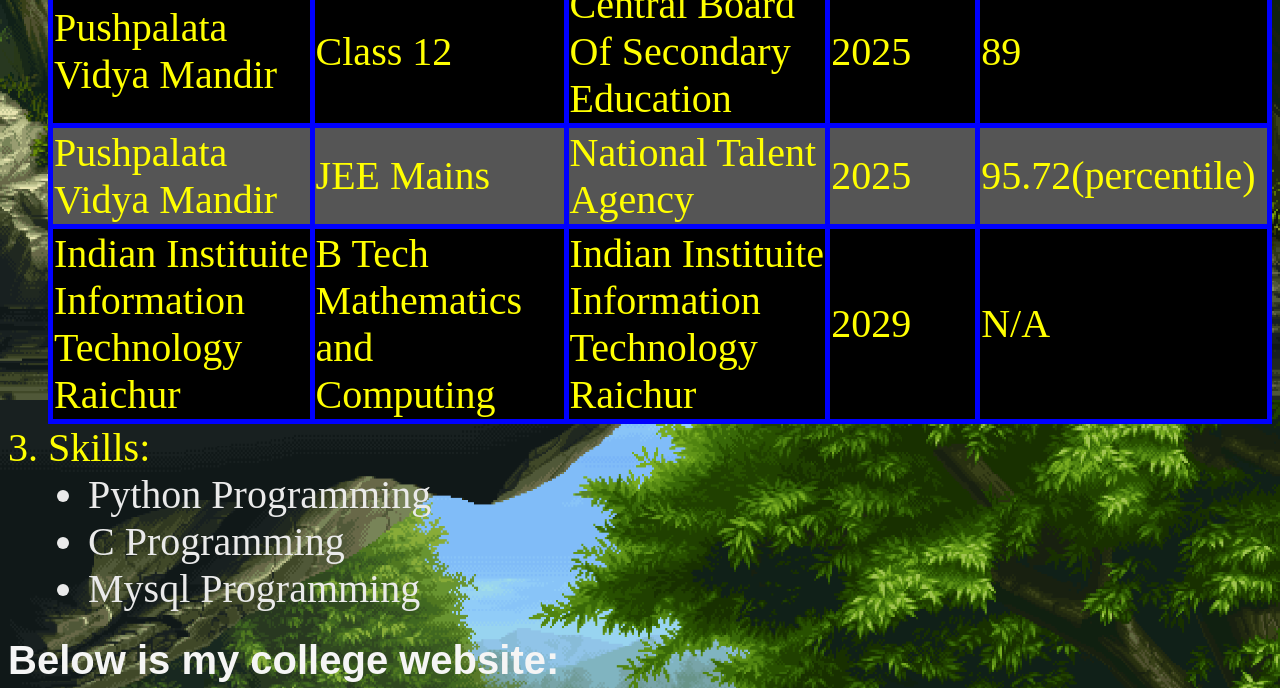
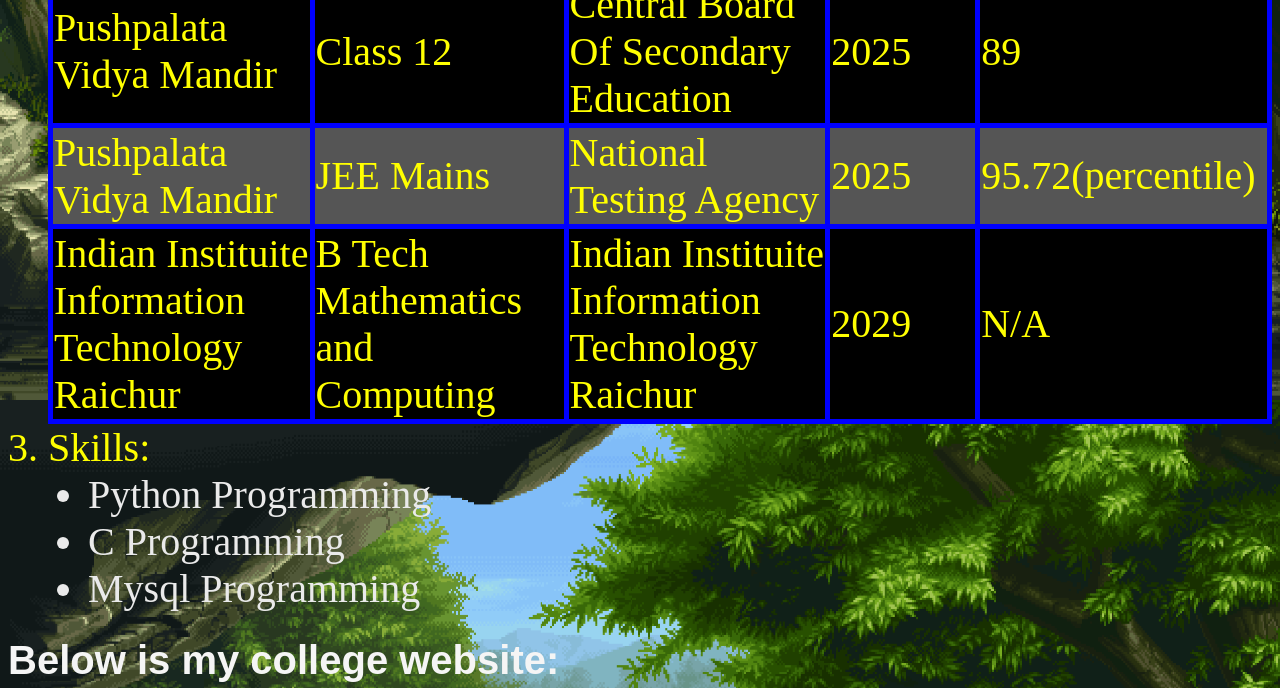
Before and after one commit to maadhavaselvan/maadhavaselvan.github.io, a plain HTML site: page index.html in a window 1280 px wide. Shown: the part 1200-1888 px from the top of the page. Drawn offline with Linux system fonts and the light colour scheme.

Commit message:
Update index.html

```diff
--- a/index.html
+++ b/index.html
@@ -125,7 +125,7 @@
      <tr>
        <td>Pushpalata Vidya Mandir</td>
        <td>JEE Mains</td>
-       <td>National Talent Agency</td>
+       <td>National Testing Agency</td>
        <td>2025</td>
        <td>95.72(percentile)</td>
      </tr>
```
